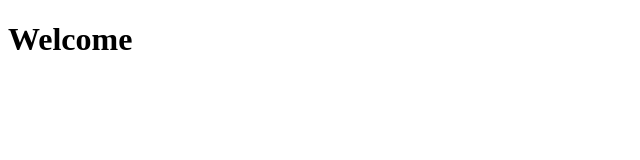
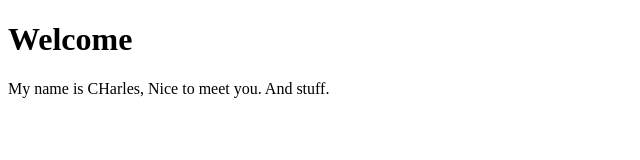
Before and after one commit to Charlee1904/class-1-2, a plain HTML site: page index.html in a window 1280 px wide. Shown: the whole page, without its empty margins (0-640 px from the left). Drawn offline with Linux system fonts and the light colour scheme.

Commit message:
add some content

```diff
--- a/index.html
+++ b/index.html
@@ -7,5 +7,6 @@
 </head>
 <body>
     <h1>Welcome</h1>
+    <p>My name is CHarles, Nice to meet you. And stuff.</P>
 </body>
 </html>
```
